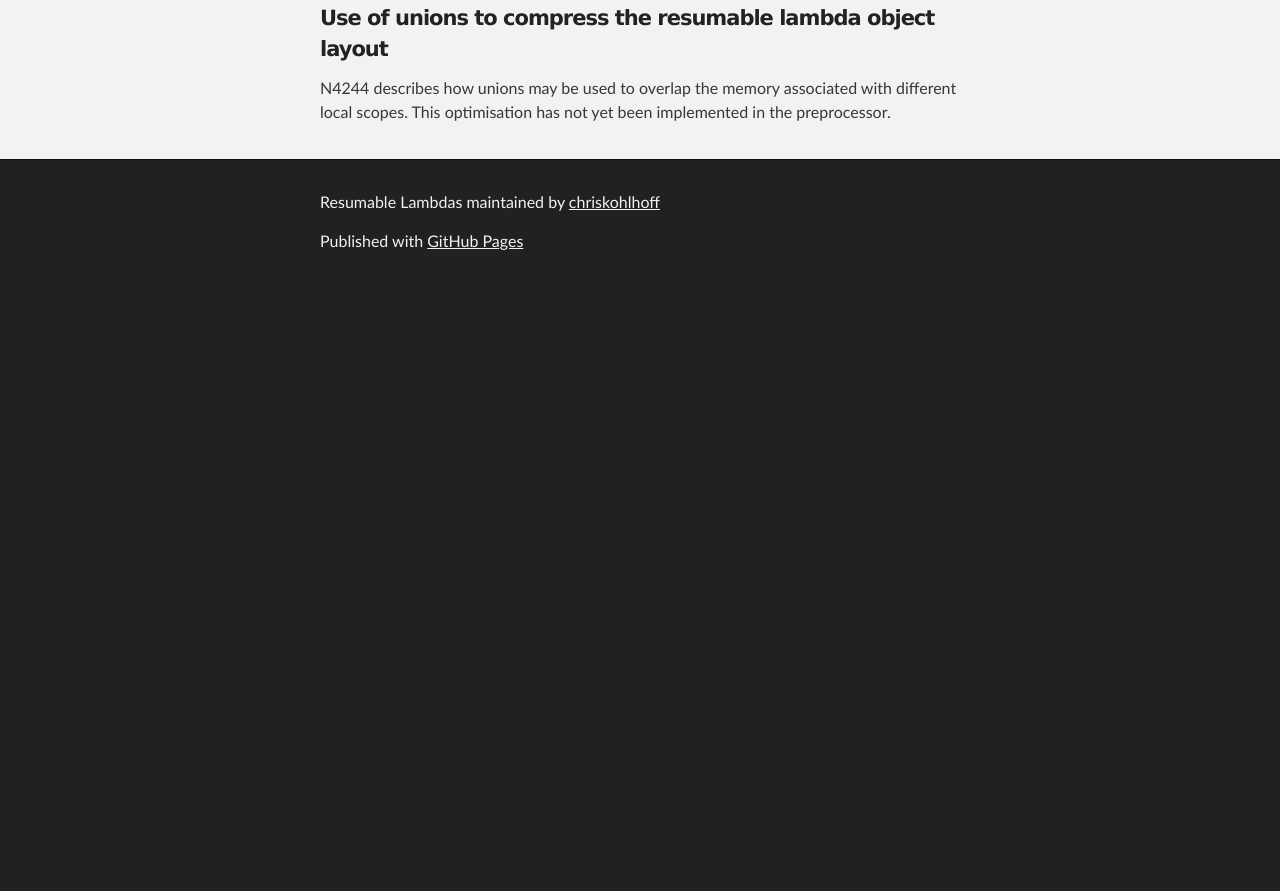
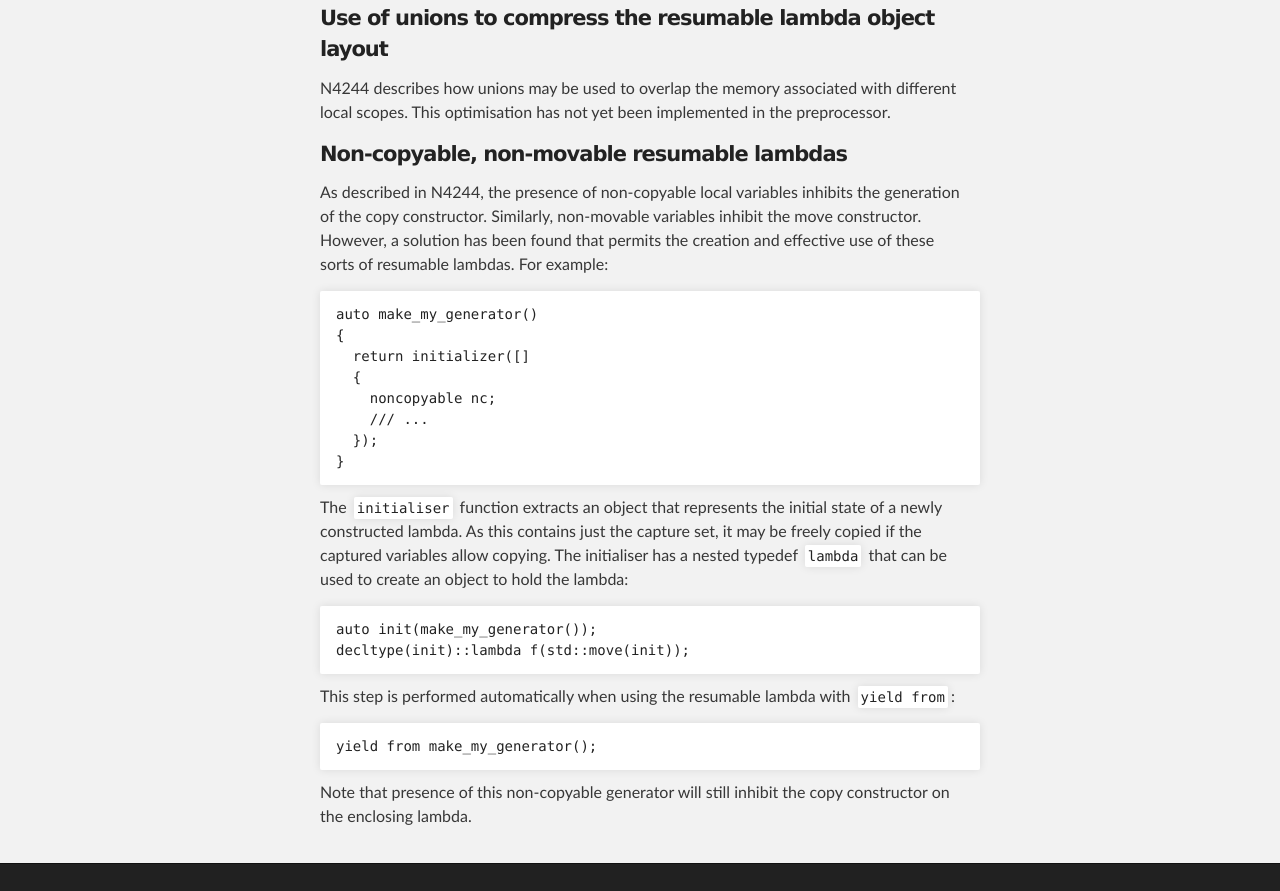
Before and after one commit to chriskohlhoff/resumable-pp, a plain HTML site: page index.html in a window 1280 px wide. Shown: the part 2719-3610 px from the top of the page. Before the commit the page ends 3007 px from the top, so only its background shows below. Drawn offline with Linux system fonts and the light colour scheme.

```diff
--- a/index.html
+++ b/index.html
@@ -69,7 +69,7 @@
 {
   yield 42;
   // ...
-}
+};
 </code></pre>
 
 <p>In this implementation this keyword is optional:</p>
@@ -78,7 +78,7 @@
 {
   yield 42;
   // ...
-}
+};
 </code></pre>
 
 <p>The preprocessor will automatically search for <code>yield</code>, <code>yield from</code> and <code>return from</code> statements within a lambda. Note that you should still use the <code>resumable</code> keyword if you want to modify a captured variable (it also marks the lambda as being <code>mutable</code>).</p>
@@ -86,12 +86,12 @@
 <h4>
 <a name="yield" class="anchor" href="#yield"><span class="octicon octicon-link"></span></a>yield</h4>
 
-<p>The use of <code>yield</code> as a statement is fully supported. However, the preprocess is unable to deduce the resumable lambda's return type from just <code>yield</code>; there must be a <code>return</code> as well. If necessary, add a trailing return type:</p>
+<p>The use of <code>yield</code> as a statement is fully supported. However, the preprocessor is unable to deduce the resumable lambda's return type from just <code>yield</code>; there must be a <code>return</code> as well. If necessary, add a trailing return type:</p>
 
 <pre><code>[]() resumable -&gt; int
 {
   yield 42;
-}
+};
 </code></pre>
 
 <h4>
@@ -144,6 +144,34 @@
 <a name="use-of-unions-to-compress-the-resumable-lambda-object-layout" class="anchor" href="#use-of-unions-to-compress-the-resumable-lambda-object-layout"><span class="octicon octicon-link"></span></a>Use of unions to compress the resumable lambda object layout</h4>
 
 <p>N4244 describes how unions may be used to overlap the memory associated with different local scopes. This optimisation has not yet been implemented in the preprocessor.</p>
+
+<h4>
+<a name="non-copyable-non-movable-resumable-lambdas" class="anchor" href="#non-copyable-non-movable-resumable-lambdas"><span class="octicon octicon-link"></span></a>Non-copyable, non-movable resumable lambdas</h4>
+
+<p>As described in N4244, the presence of non-copyable local variables inhibits the generation of the copy constructor. Similarly, non-movable variables inhibit the move constructor. However, a solution has been found that permits the creation and effective use of these sorts of resumable lambdas. For example:</p>
+
+<pre><code>auto make_my_generator()
+{
+  return initializer([]
+  {
+    noncopyable nc;
+    /// ...
+  });
+}
+</code></pre>
+
+<p>The <code>initialiser</code> function extracts an object that represents the initial state of a newly constructed lambda. As this contains just the capture set, it may be freely copied if the captured variables allow copying. The initialiser has a nested typedef <code>lambda</code> that can be used to create an object to hold the lambda:</p>
+
+<pre><code>auto init(make_my_generator());
+decltype(init)::lambda f(std::move(init));
+</code></pre>
+
+<p>This step is performed automatically when using the resumable lambda with <code>yield from</code>:</p>
+
+<pre><code>yield from make_my_generator();
+</code></pre>
+
+<p>Note that presence of this non-copyable generator will still inhibit the copy constructor on the enclosing lambda.</p>
       </section>
     </div>
 
```
Also changed, not shown: params.json (+1 -1 lines).
